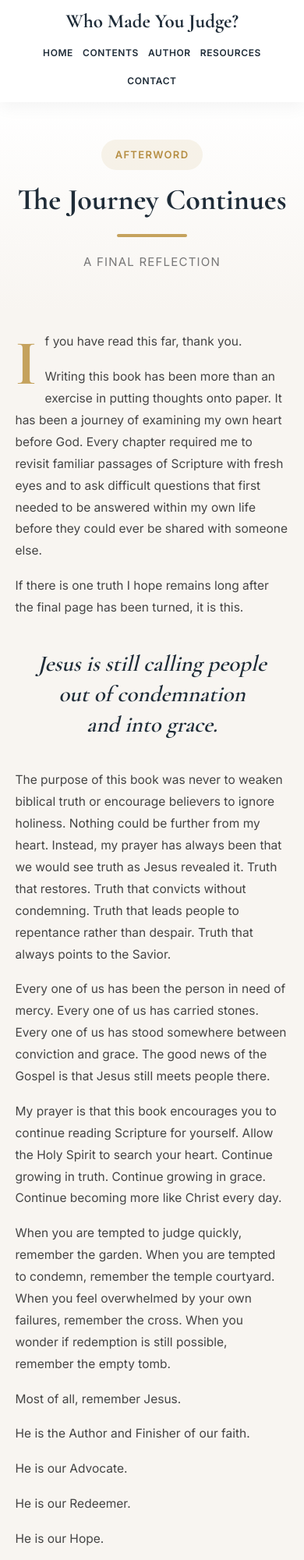
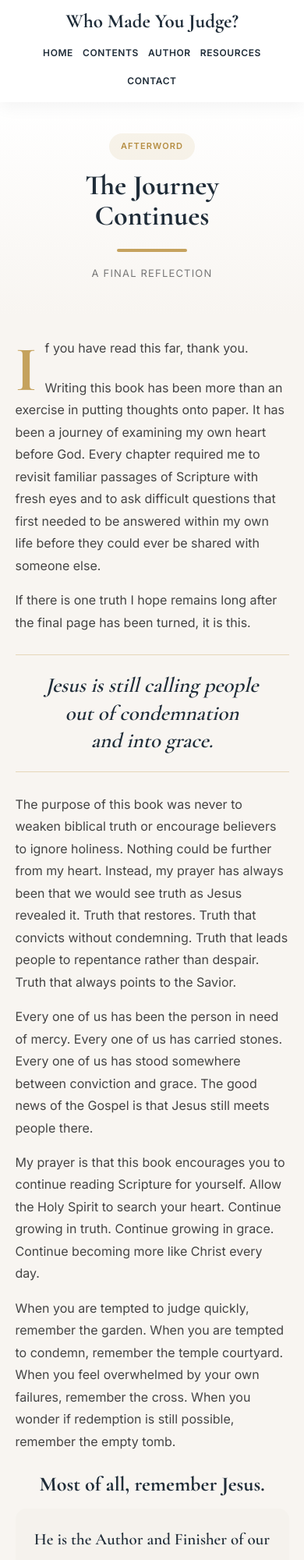
Before and after one commit to brad-hobbswd/who-made-you-judge, a plain HTML site: page afterword.html in a window 390 px wide. Shown: the top 2000 px of the page at 78% size. Drawn offline with nearby package versions, Linux system fonts and the light colour scheme.

Commit message:
Polish afterword spacing and responsive typography

```diff
--- a/styles.css
+++ b/styles.css
@@ -2783,3 +2783,50 @@ main:has(> .hero) + footer {
     transform: none;
   }
 }
+
+/* =====================================================
+   AFTERWORD PAGE REFINEMENT
+===================================================== */
+.afterword-page main { overflow: hidden; }
+.afterword-page .chapter-header { padding: 58px 0 34px; }
+.afterword-page .chapter-header .container { padding: 0 20px; }
+.afterword-page .chapter-label { margin-bottom: 13px; padding: 7px 15px; font-size: 11px; }
+.afterword-page .chapter-header h1 { margin-bottom: 10px; font-size: clamp(42px, 6vw, 60px); }
+.afterword-page .reading-time { margin-top: 16px; font-size: 13px; letter-spacing: .09em; }
+.afterword-page .manuscript { width: min(90%, 760px); max-width: 760px; padding: 38px 0 58px; }
+.afterword-page .manuscript p { max-width: 68ch; margin: 0 auto 19px; font-size: 17px; line-height: 1.82; text-align: left; }
+.afterword-page .manuscript .drop-cap { margin-bottom: 22px; }
+.afterword-page .center-quote { max-width: 650px; margin: 34px auto; padding: 25px 22px; border-top: 1px solid rgba(197, 162, 93, .38); border-bottom: 1px solid rgba(197, 162, 93, .38); font-size: 38px; line-height: 1.28; }
+.afterword-page .closing-emphasis { margin: 32px auto 14px !important; color: var(--heading); font-family: "Cormorant Garamond", serif; font-size: 32px !important; font-weight: 700; line-height: 1.25 !important; text-align: center !important; }
+.afterword-page .closing-declaration { width: min(100%, 620px); margin: 0 auto 28px; padding: 19px 24px; border-radius: 14px; background: #f5f2ed; text-align: center; }
+.afterword-page .closing-declaration p { margin: 5px auto; color: var(--heading); font-family: "Cormorant Garamond", serif; font-size: 23px; font-weight: 600; line-height: 1.4; text-align: center; }
+.afterword-page .manuscript .signature { margin-top: 28px; line-height: 1.7; }
+.afterword-page .signature strong { color: var(--heading); font-family: "Cormorant Garamond", serif; font-size: 24px; }
+.afterword-page .chapter-ending { margin: 42px 0 30px; }
+.afterword-page .chapter-ending .gold-line { margin-top: 0; }
+.afterword-page .chapter-navigation { gap: 13px; margin-top: 32px; }
+.afterword-page .chapter-navigation a { flex: 1 1 0; max-width: 240px; min-width: 0; margin: 0; padding: 13px 15px; font-size: 13px; }
+.afterword-page footer { margin-top: 0; padding: 54px 0 30px; }
+.afterword-page .footer-divider { margin: 24px auto 30px; }
+.afterword-page .footer-links { gap: 20px; margin-bottom: 30px; }
+
+@media (max-width: 768px) {
+  .afterword-page .chapter-header { padding: 40px 0 25px; }
+  .afterword-page .chapter-header h1 { font-size: 40px; }
+  .afterword-page .manuscript { width: 90%; padding: 28px 0 42px; }
+  .afterword-page .manuscript p { margin-bottom: 16px; font-size: 16px; line-height: 1.78; }
+  .afterword-page .center-quote { margin: 27px auto; padding: 21px 14px; font-size: 30px; line-height: 1.32; }
+  .afterword-page .closing-emphasis { margin-top: 25px !important; font-size: 28px !important; }
+  .afterword-page .closing-declaration { padding: 16px 18px; }
+  .afterword-page .closing-declaration p { font-size: 21px; }
+  .afterword-page .chapter-ending { margin: 34px 0 24px; }
+  .afterword-page .chapter-navigation { flex-direction: column; gap: 10px; margin-top: 26px; }
+  .afterword-page .chapter-navigation a { width: 100%; max-width: 100%; flex: none; padding: 13px 16px; }
+  .afterword-page footer { padding: 42px 0 25px; }
+  .afterword-page .footer-links { gap: 15px 20px; margin-bottom: 24px; }
+}
+@media (max-width: 420px) {
+  .afterword-page .chapter-header h1 { font-size: 36px; }
+  .afterword-page .center-quote { font-size: 27px; }
+  .afterword-page .closing-emphasis { font-size: 26px !important; }
+}
```
